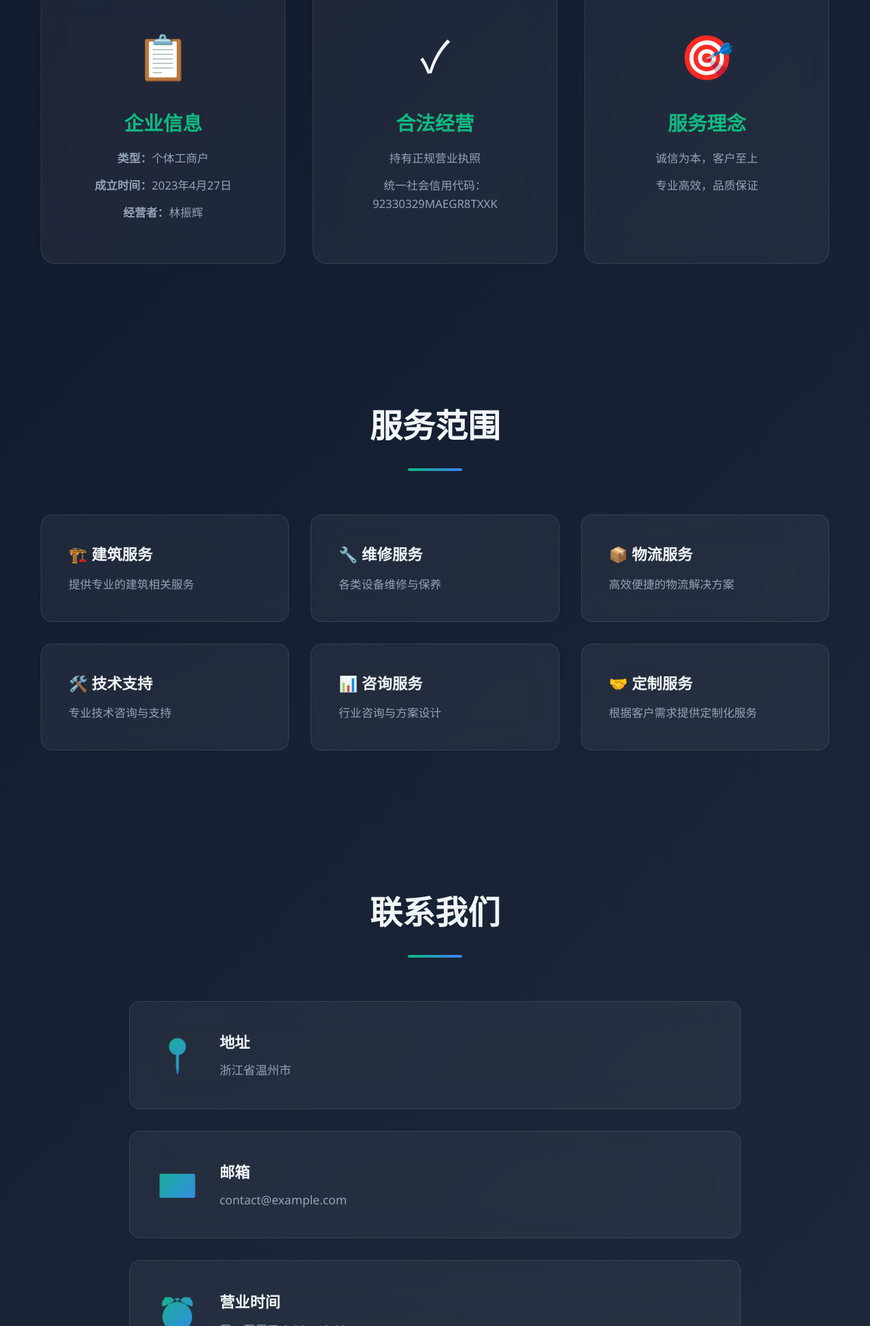
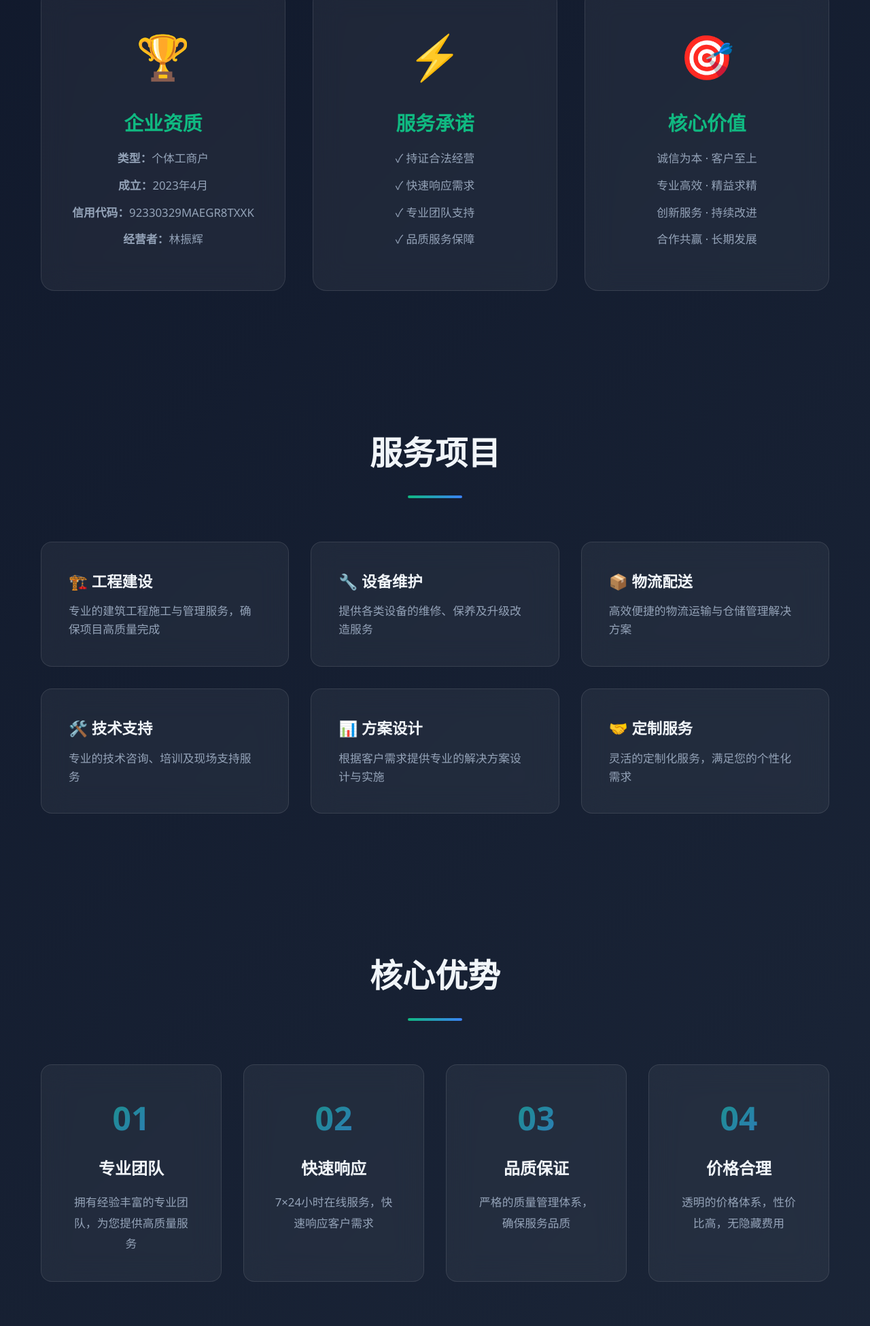
Before and after one commit to 1471398157-byte/gswz, a plain HTML site: page index.html in a window 1280 px wide. Shown: the part 849-2800 px from the top of the page at 68% size. Drawn offline with Linux system fonts and the light colour scheme.

Commit message:
优化内容布局，增加核心优势板块

```diff
--- a/index.html
+++ b/index.html
@@ -389,11 +389,58 @@
             }
         }
 
+        /* 核心优势 */
+        .advantages-grid {
+            display: grid;
+            grid-template-columns: repeat(auto-fit, minmax(250px, 1fr));
+            gap: 2rem;
+        }
+
+        .advantage-item {
+            background: var(--glass);
+            backdrop-filter: blur(20px);
+            border: 1px solid var(--glass-border);
+            padding: 2.5rem;
+            border-radius: 16px;
+            text-align: center;
+            transition: all 0.3s;
+            position: relative;
+        }
+
+        .advantage-item:hover {
+            transform: translateY(-10px);
+            border-color: var(--primary);
+            box-shadow: 0 20px 60px rgba(16, 185, 129, 0.2);
+        }
+
+        .advantage-number {
+            font-size: 3rem;
+            font-weight: 800;
+            background: linear-gradient(135deg, var(--primary), var(--accent));
+            -webkit-background-clip: text;
+            -webkit-text-fill-color: transparent;
+            background-clip: text;
+            margin-bottom: 1rem;
+            opacity: 0.8;
+        }
+
+        .advantage-item h3 {
+            font-size: 1.5rem;
+            margin-bottom: 1rem;
+            color: var(--text);
+        }
+
+        .advantage-item p {
+            color: var(--text-muted);
+            font-size: 1.05rem;
+            line-height: 1.8;
+        }
+
         /* 响应式 */
         @media (max-width: 768px) {
             .nav-menu {
-                gap: 1.5rem;
-                font-size: 0.9rem;
+                gap: 1rem;
+                font-size: 0.85rem;
             }
 
             .hero-content h1 {
@@ -409,7 +456,8 @@
             }
 
             .about-content,
-            .services-grid {
+            .services-grid,
+            .advantages-grid {
                 grid-template-columns: 1fr;
             }
         }
@@ -419,12 +467,13 @@
     <!-- 导航栏 -->
     <nav class="navbar">
         <div class="container">
-            <div class="logo">个体工商户</div>
+            <div class="logo">🏢 专业服务</div>
             <ul class="nav-menu">
                 <li><a href="#home">首页</a></li>
                 <li><a href="#about">关于我们</a></li>
-                <li><a href="#services">服务范围</a></li>
-                <li><a href="#contact">联系我们</a></li>
+                <li><a href="#services">服务项目</a></li>
+                <li><a href="#advantages">核心优势</a></li>
+                <li><a href="#contact">联系方式</a></li>
             </ul>
         </div>
     </nav>
@@ -432,9 +481,9 @@
     <!-- 首页横幅 -->
     <section id="home" class="hero">
         <div class="hero-content">
-            <h1>专业服务 · 诚信经营</h1>
-            <p>致力于为客户提供优质的专业服务</p>
-            <a href="#contact" class="cta-button">联系我们</a>
+            <h1>专业 · 高效 · 可靠</h1>
+            <p>为您提供全方位的专业服务解决方案</p>
+            <a href="#contact" class="cta-button">立即咨询</a>
         </div>
     </section>
 
@@ -444,86 +493,127 @@
             <h2 class="section-title">关于我们</h2>
             <div class="about-content">
                 <div class="about-card">
-                    <div class="icon">📋</div>
-                    <h3>企业信息</h3>
+                    <div class="icon">🏆</div>
+                    <h3>企业资质</h3>
                     <p><strong>类型：</strong>个体工商户</p>
-                    <p><strong>成立时间：</strong>2023年4月27日</p>
+                    <p><strong>成立：</strong>2023年4月</p>
+                    <p><strong>信用代码：</strong>92330329MAEGR8TXXK</p>
                     <p><strong>经营者：</strong>林振辉</p>
                 </div>
                 <div class="about-card">
-                    <div class="icon">✓</div>
-                    <h3>合法经营</h3>
-                    <p>持有正规营业执照</p>
-                    <p>统一社会信用代码：92330329MAEGR8TXXK</p>
+                    <div class="icon">⚡</div>
+                    <h3>服务承诺</h3>
+                    <p>✓ 持证合法经营</p>
+                    <p>✓ 快速响应需求</p>
+                    <p>✓ 专业团队支持</p>
+                    <p>✓ 品质服务保障</p>
                 </div>
                 <div class="about-card">
                     <div class="icon">🎯</div>
-                    <h3>服务理念</h3>
-                    <p>诚信为本，客户至上</p>
-                    <p>专业高效，品质保证</p>
+                    <h3>核心价值</h3>
+                    <p>诚信为本 · 客户至上</p>
+                    <p>专业高效 · 精益求精</p>
+                    <p>创新服务 · 持续改进</p>
+                    <p>合作共赢 · 长期发展</p>
                 </div>
             </div>
         </div>
     </section>
 
-    <!-- 服务范围 -->
+    <!-- 服务项目 -->
     <section id="services" class="services">
         <div class="container">
-            <h2 class="section-title">服务范围</h2>
+            <h2 class="section-title">服务项目</h2>
             <div class="services-grid">
                 <div class="service-item">
-                    <h3>🏗️ 建筑服务</h3>
-                    <p>提供专业的建筑相关服务</p>
+                    <h3>🏗️ 工程建设</h3>
+                    <p>专业的建筑工程施工与管理服务，确保项目高质量完成</p>
                 </div>
                 <div class="service-item">
-                    <h3>🔧 维修服务</h3>
-                    <p>各类设备维修与保养</p>
+                    <h3>🔧 设备维护</h3>
+                    <p>提供各类设备的维修、保养及升级改造服务</p>
                 </div>
                 <div class="service-item">
-                    <h3>📦 物流服务</h3>
-                    <p>高效便捷的物流解决方案</p>
+                    <h3>📦 物流配送</h3>
+                    <p>高效便捷的物流运输与仓储管理解决方案</p>
                 </div>
                 <div class="service-item">
                     <h3>🛠️ 技术支持</h3>
-                    <p>专业技术咨询与支持</p>
+                    <p>专业的技术咨询、培训及现场支持服务</p>
                 </div>
                 <div class="service-item">
-                    <h3>📊 咨询服务</h3>
-                    <p>行业咨询与方案设计</p>
+                    <h3>📊 方案设计</h3>
+                    <p>根据客户需求提供专业的解决方案设计与实施</p>
                 </div>
                 <div class="service-item">
                     <h3>🤝 定制服务</h3>
-                    <p>根据客户需求提供定制化服务</p>
+                    <p>灵活的定制化服务，满足您的个性化需求</p>
                 </div>
             </div>
         </div>
     </section>
 
-    <!-- 联系我们 -->
+    <!-- 核心优势 -->
+    <section id="advantages" class="advantages">
+        <div class="container">
+            <h2 class="section-title">核心优势</h2>
+            <div class="advantages-grid">
+                <div class="advantage-item">
+                    <div class="advantage-number">01</div>
+                    <h3>专业团队</h3>
+                    <p>拥有经验丰富的专业团队，为您提供高质量服务</p>
+                </div>
+                <div class="advantage-item">
+                    <div class="advantage-number">02</div>
+                    <h3>快速响应</h3>
+                    <p>7×24小时在线服务，快速响应客户需求</p>
+                </div>
+                <div class="advantage-item">
+                    <div class="advantage-number">03</div>
+                    <h3>品质保证</h3>
+                    <p>严格的质量管理体系，确保服务品质</p>
+                </div>
+                <div class="advantage-item">
+                    <div class="advantage-number">04</div>
+                    <h3>价格合理</h3>
+                    <p>透明的价格体系，性价比高，无隐藏费用</p>
+                </div>
+            </div>
+        </div>
+    </section>
+
+    <!-- 联系方式 -->
     <section id="contact" class="contact">
         <div class="container">
-            <h2 class="section-title">联系我们</h2>
+            <h2 class="section-title">联系方式</h2>
             <div class="contact-content">
                 <div class="contact-info">
                     <div class="contact-item">
                         <div class="contact-icon">📍</div>
                         <div>
-                            <h3>地址</h3>
-                            <p>浙江省温州市</p>
+                            <h3>公司地址</h3>
+                            <p>浙江省温州市苍南县</p>
                         </div>
                     </div>
                     <div class="contact-item">
                         <div class="contact-icon">📧</div>
                         <div>
-                            <h3>邮箱</h3>
-                            <p>contact@example.com</p>
+                            <h3>电子邮箱</h3>
+                            <p>service@example.com</p>
                         </div>
                     </div>
                     <div class="contact-item">
                         <div class="contact-icon">⏰</div>
                         <div>
-                            <h3>营业时间</h3>
-                            <p>周一至周五 9:00 - 18:00</p>
+                            <h3>服务时间</h3>
+                            <p>周一至周日 8:00 - 20:00</p>
+                        </div>
+                    </div>
+                    <div class="contact-item">
+                        <div class="contact-icon">💬</div>
+                        <div>
+                            <h3>在线咨询</h3>
+                            <p>7×24小时在线客服支持</p>
                         </div>
                     </div>
                 </div>
@@ -534,8 +624,9 @@
     <!-- 页脚 -->
     <footer class="footer">
         <div class="container">
-            <p>&copy; 2023-2025 个体工商户 版权所有</p>
+            <p>&copy; 2023-2025 个体工商户 · 版权所有</p>
             <p>统一社会信用代码：92330329MAEGR8TXXK</p>
+            <p style="margin-top: 1rem; font-size: 0.9rem;">诚信经营 · 专业服务 · 客户至上</p>
         </div>
     </footer>
 
```
